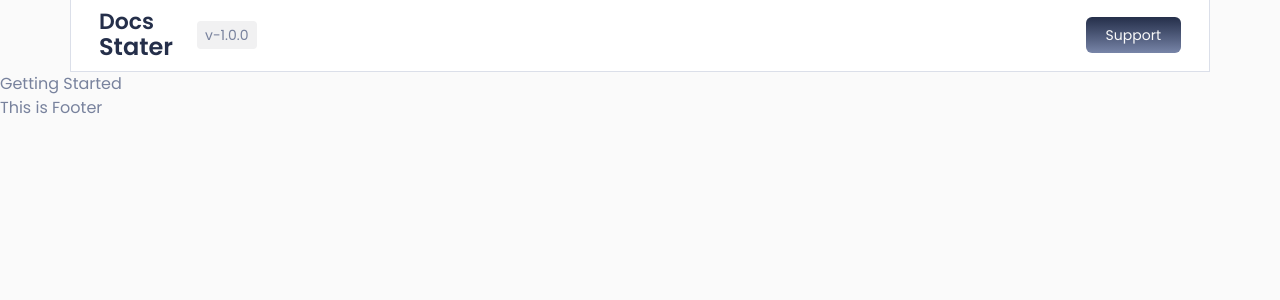
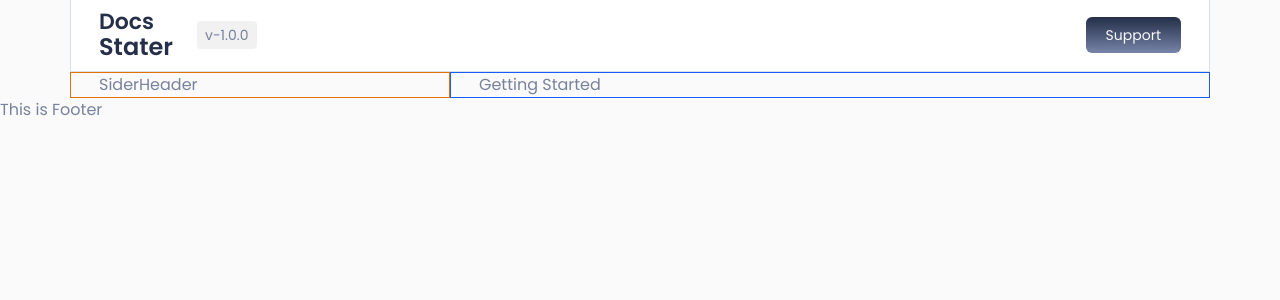
Before and after one commit to AbrarulRhythm/documentation-starter, a React (Vite) app: page / in a window 1280 px wide. Shown: the top 300 px of the page. Built offline with nearby package versions, Linux system fonts and the light colour scheme.

Commit message:
changed main layout

```diff
--- a/src/index.css
+++ b/src/index.css
@@ -41,7 +41,7 @@ p {
 }
 
 .container {
-    @apply mx-auto sm:max-w-[540px] md:max-w-[720px] lg:max-w-[960px] xl:max-w-[1140px] xxl:max-w-[1320px] px-3 lg:px-7;
+    @apply mx-auto sm:max-w-[540px] md:max-w-[720px] lg:max-w-[960px] xl:max-w-[1140px] xxl:max-w-[1320px];
 }
 
 /* ==================== - Button - ==================== */
--- a/src/layout/MainLayout.jsx
+++ b/src/layout/MainLayout.jsx
@@ -1,6 +1,7 @@
 import { Outlet } from 'react-router';
 import Header from '../pages/Shared/Header/Header';
 import Footer from '../pages/Shared/Footer/Footer';
+import SiderHeader from '../pages/Shared/SiderHeader/SiderHeader';
 
 const MainLayout = () => {
     return (
@@ -14,7 +15,20 @@ const MainLayout = () => {
 
             {/* ==================== Mian ==================== */}
             <main className="site-main">
-                <Outlet></Outlet>
+                <div className="container">
+                    <div className="flex flex-wrap">
+                        <div className="w-4/12">
+                            <div className="border border-amber-600 px-3 lg:px-7 hidden lg:block">
+                                <SiderHeader></SiderHeader>
+                            </div>
+                        </div>
+                        <div className="w-full lg:w-8/12">
+                            <div className="border border-blue-600 px-3 lg:px-7">
+                                <Outlet></Outlet>
+                            </div>
+                        </div>
+                    </div>
+                </div>
             </main>
             {/* ==================== Mian End ==================== */}
 
--- a/src/pages/Shared/Header/Header.jsx
+++ b/src/pages/Shared/Header/Header.jsx
@@ -2,7 +2,7 @@ import Logo from '../../../components/Logo/Logo';
 
 const Header = () => {
     return (
-        <div className="container bg-white border-x border-b border-dark-03 py-2.5">
+        <div className="container bg-white border-x border-b border-dark-03 py-2.5 px-3 lg:px-7">
             <div className="flex items-center justify-between">
                 {/* Left Side */}
                 <div className="flex items-center space-x-4 lg:space-x-6">
--- /dev/null
+++ b/src/pages/Shared/SiderHeader/SiderHeader.jsx
@@ -0,0 +1,9 @@
+const SiderHeader = () => {
+    return (
+        <div>
+            <h1>SiderHeader</h1>
+        </div>
+    );
+};
+
+export default SiderHeader;
```
